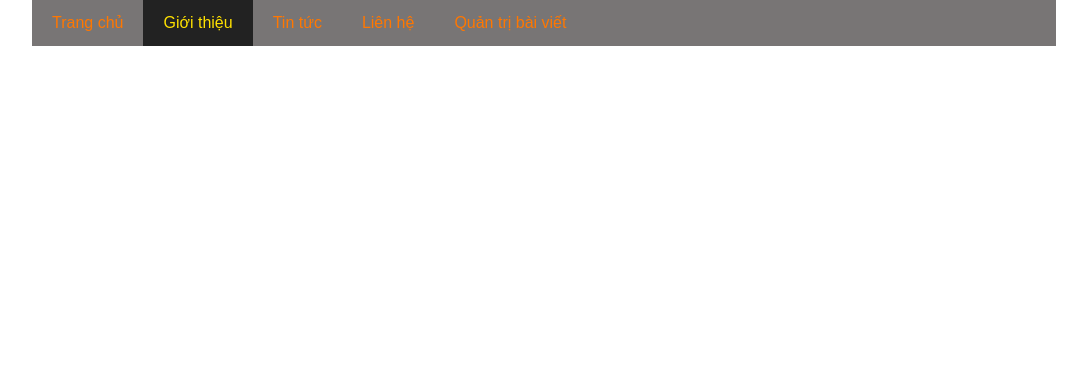
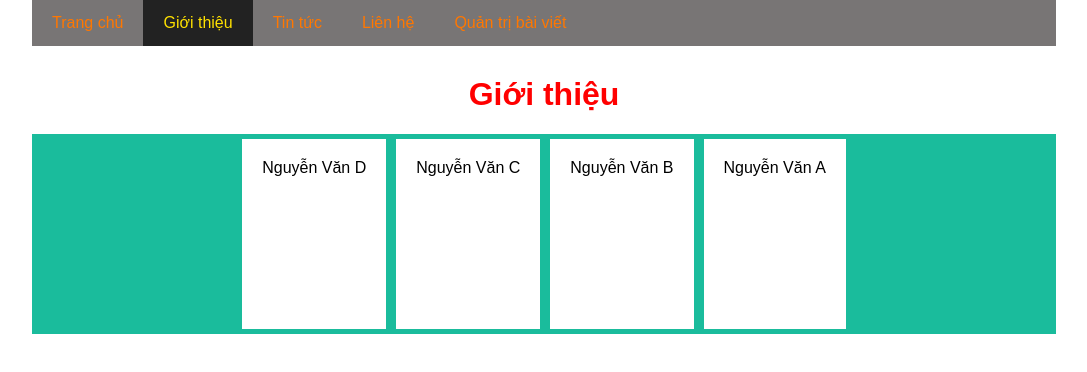
Before and after one commit to j03bav/j03bav.github.io, a plain HTML site: page gioi_thieu.html in a window 1280 px wide. Shown: the whole page, without its empty margins (96-1183 px from the left). Drawn offline with Linux system fonts and the light colour scheme.

Commit message:
version 2024-06-12 15-00

```diff
--- a/gioi_thieu.html
+++ b/gioi_thieu.html
@@ -12,5 +12,45 @@
         <a href="./index.html">Trang chủ</a> <a href="./gioi_thieu.html" id="selected">Giới thiệu</a> <a href="./tin_tuc.html">Tin tức</a> <a href="./lien_he.html">Liên hệ</a> <a href="./admin/quan_tri_bai_viet.html">Quản trị bài viết</a>
     </nav>
 
+    <style>
+        h1 {
+            color: red;
+            margin-top: 30px;
+            text-align: center;
+        }
+
+        .container {
+            display: flex;
+            background-color: #1abc9c;
+            flex-direction: row-reverse;
+            align-items: stretch;
+            height: 200px;
+            justify-content: center;
+        }
+
+        .item {
+            background-color: white;
+            margin: 5px;
+            padding: 20px;
+        }
+    </style>
+
+    <div>
+        <h1>Giới thiệu</h1>
+        <div class="container">
+            <div class="item">
+                Nguyễn Văn A
+            </div>
+            <div class="item">
+                Nguyễn Văn B
+            </div>
+            <div class="item">
+                Nguyễn Văn C
+            </div>
+            <div class="item">
+                Nguyễn Văn D
+            </div>
+        </div>
+    </div>
 </body>
 </html>
--- /dev/null
+++ b/js/main.js
@@ -0,0 +1,3 @@
+let nguoi_yeu_cu = prompt("Hãy nhập giúp", "Tên người yêu cũ của bạn");
+// window.alert("Bạn thật xinh đẹp !!!");
+window.confirm("Bạn có nhớ "+nguoi_yeu_cu+" không???");
```
Also changed, not shown: index.html (+4 -0 lines), tin_tuc.html (+34 -0 lines).
